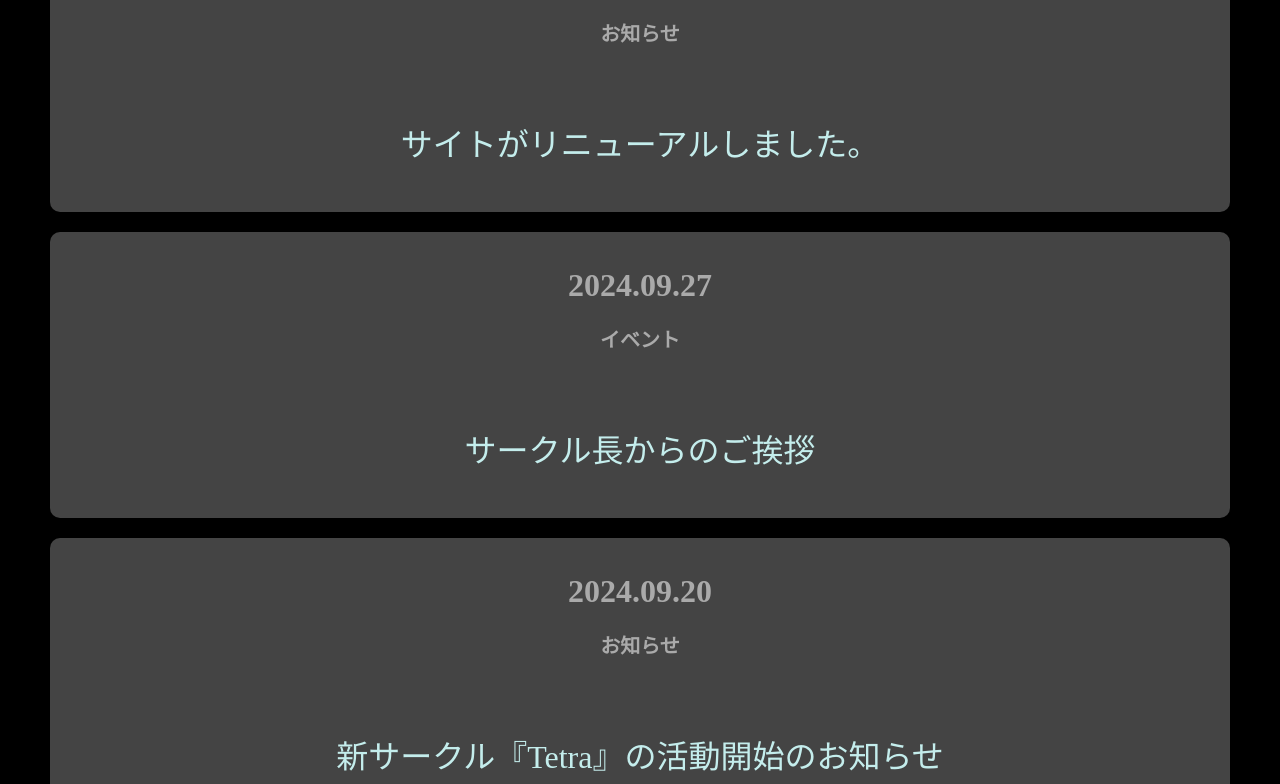
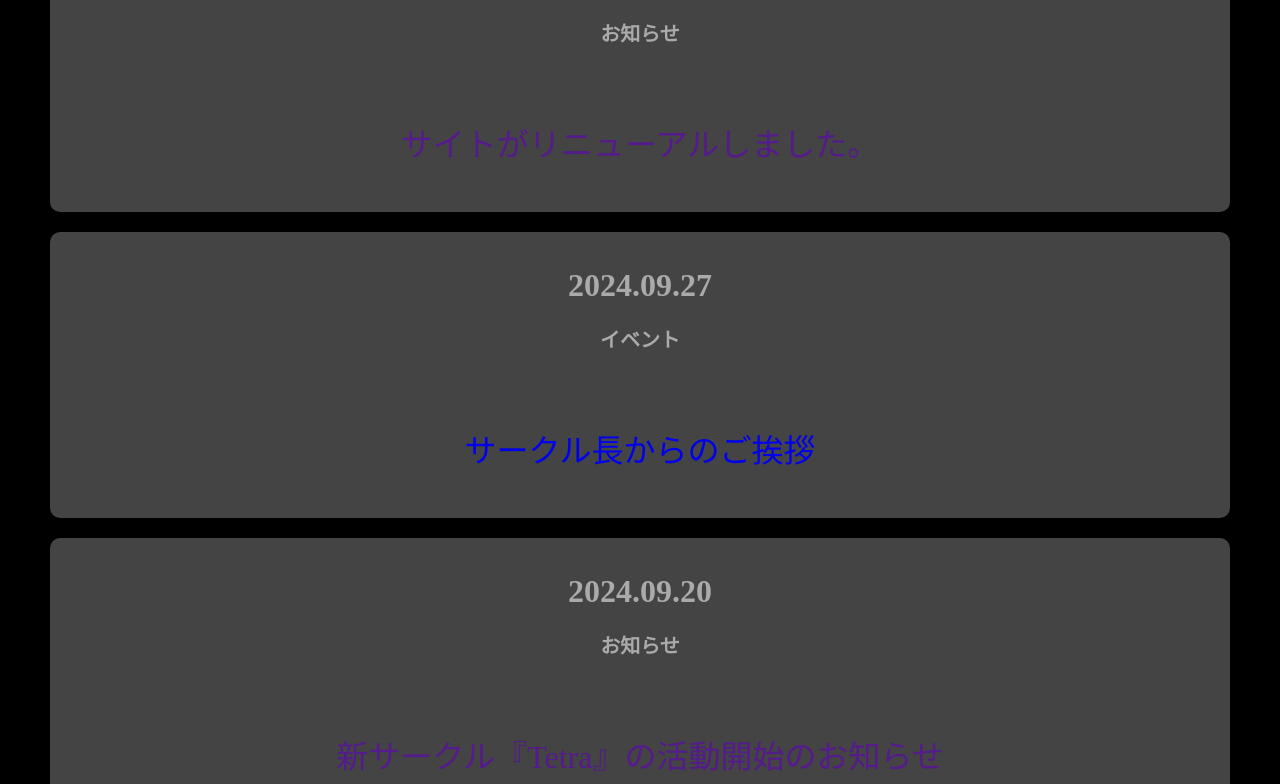
Before and after one commit to mgu-tetra/mgu-tetra.github.io, a plain HTML site: page index.html in a window 1280 px wide. Shown: the part 2296-3080 px from the top of the page. Drawn offline with Linux system fonts and the light colour scheme.

Commit message:
Update index.html

```diff
--- a/index.html
+++ b/index.html
@@ -138,7 +138,7 @@
         }
 
         .news_content {
-            color:rgb(196, 237, 236);
+            rgb(69, 201, 196)
         }
 
         .social-media {
```
